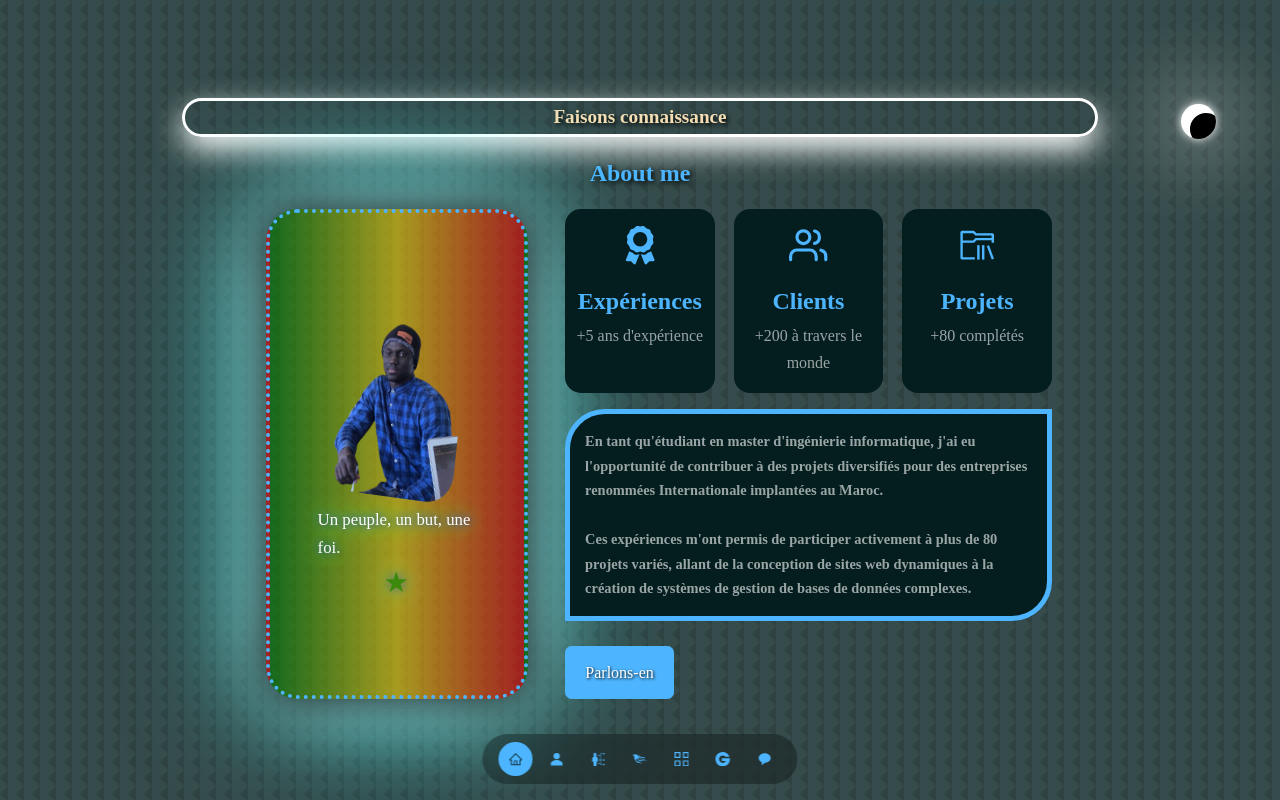
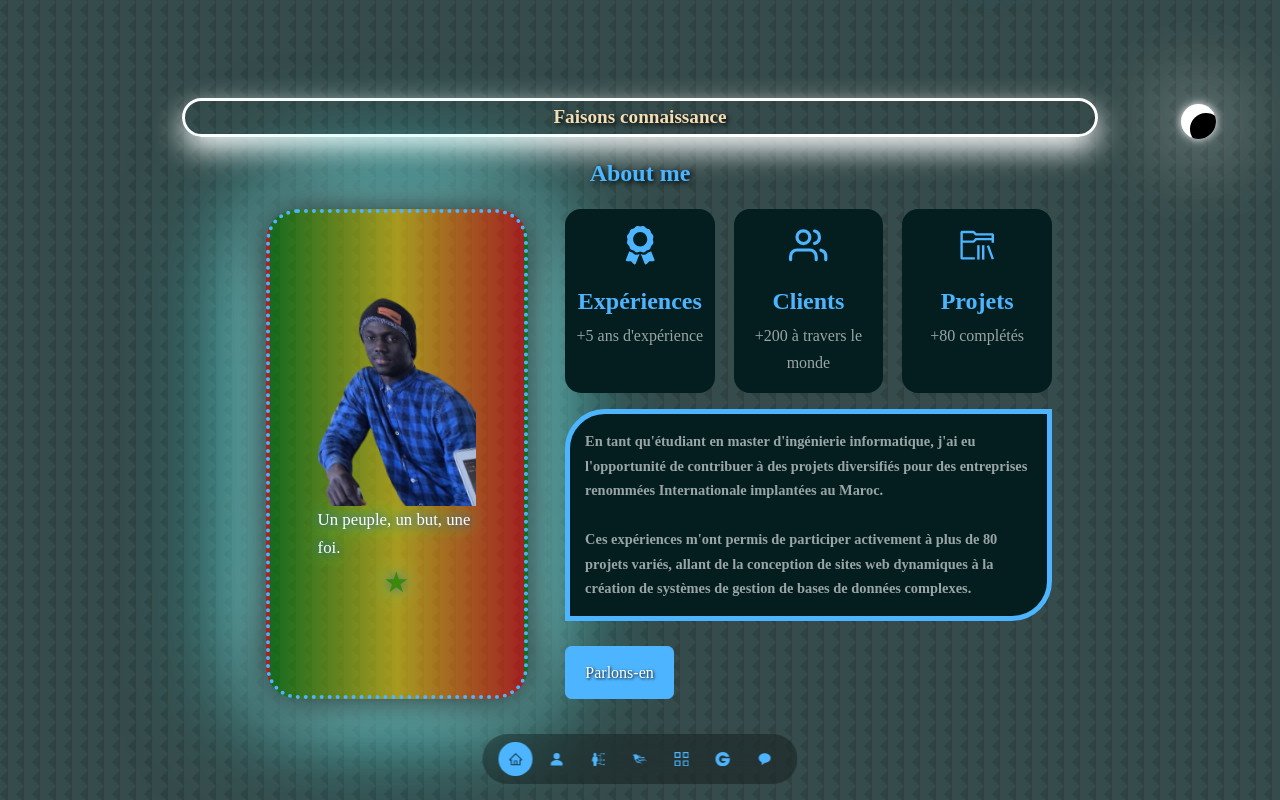
Before and after one commit to Mouhamed1003/keenprogrammer.com, a React (Create React App) app: page / in a window 1280 px wide. In both pictures the pointer is over the picture 396 px from the left and 1182 px from the top of the page. Shown: the part 782-1582 px from the top of the page. Built offline with nearby package versions, Linux system fonts and the light colour scheme.

Commit message:
Update a_propos.css

```diff
--- a/src/components/a_propos/a_propos.css
+++ b/src/components/a_propos/a_propos.css
@@ -60,9 +60,9 @@ section {
     100% { box-shadow: 0 0 10px #fdfdfdf3, 0 0 20px #163cfbf8, 0 0 30px rgb(8, 130, 139); }
 }
 
-
 .apropos_moi-image {
     perspective: 1000px; /* Ajoute une perspective pour l'effet 3D */
+    overflow: hidden; /* S'assure que l'image ne dépasse pas la bordure de l'élément parent */
 }
 
 .apropos_moi-image img {
@@ -73,11 +73,9 @@ section {
 }
 
 .apropos_moi-image:hover img {
-    transform: matrix3d(0.8, 0.1, 0.1, 0, -0.1, 0.9, 0.1, 0, 0.1, -0.1, 1, 0, 0, 0, 0, 1);
-    /* Exemple de transformation 3D avec matrix3d */
+    transform: matrix3d(1, 0.1, 0, 0, 0.1, 1, 0, 0, 0, 0, 1, 0, 0, 0, 0, 1) scale(1.2);
+    /* Combinaison de matrix3d pour un effet 3D et scale pour agrandir l'image */
 }
-
-
 
 .my_nationality {
     color: white;
```
